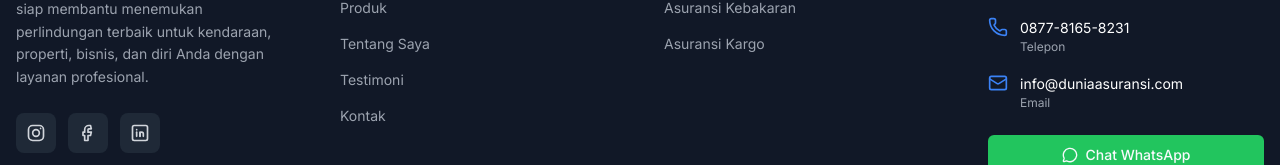
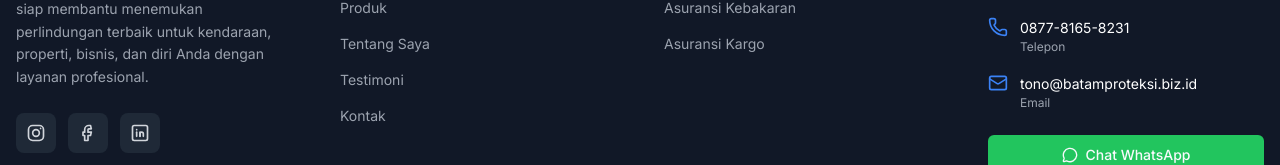
Before and after one commit to Bakul88-klaten/bp2, a Next.js app: page / in a window 1280 px wide. Shown: the part 6121-6286 px from the top of the page. Built offline with nearby package versions, Linux system fonts and the light colour scheme.

Commit message:
Update contact email to tono@batamproteksi.biz.id
Replaces the old info@duniaasuransi.com in Footer and Contact.

```diff
--- a/src/components/Contact.tsx
+++ b/src/components/Contact.tsx
@@ -38,9 +38,9 @@ const contactInfo = [
   {
     icon: Mail,
     title: 'Email',
-    content: 'info@duniaasuransi.com',
+    content: 'tono@batamproteksi.biz.id',
     subContent: 'Respon dalam 24 jam',
-    action: 'mailto:info@duniaasuransi.com',
+    action: 'mailto:tono@batamproteksi.biz.id',
   },
   {
     icon: Clock,
--- a/src/components/Footer.tsx
+++ b/src/components/Footer.tsx
@@ -141,10 +141,10 @@ export default function Footer() {
                 <Mail className="w-5 h-5 text-primary flex-shrink-0 mt-0.5" />
                 <div>
                   <a
-                    href="mailto:info@duniaasuransi.com"
+                    href="mailto:tono@batamproteksi.biz.id"
                     className="text-sm text-white hover:text-primary transition-colors"
                   >
-                    info@duniaasuransi.com
+                    tono@batamproteksi.biz.id
                   </a>
                   <p className="text-xs text-gray-400">Email</p>
                 </div>
```
